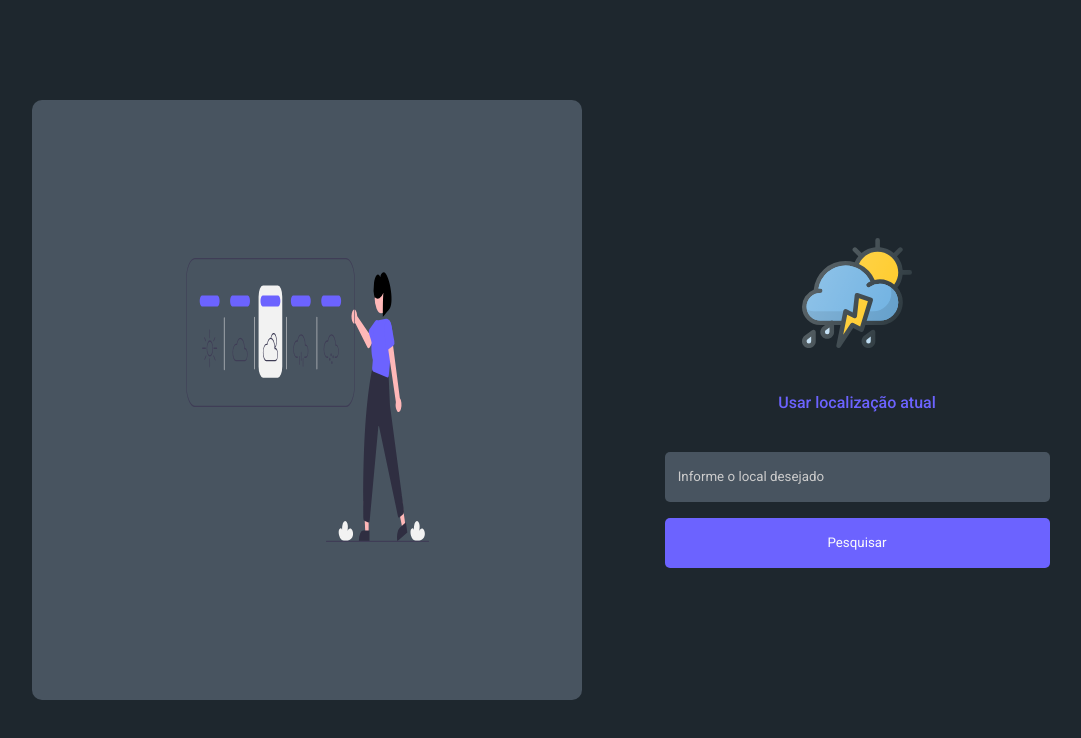
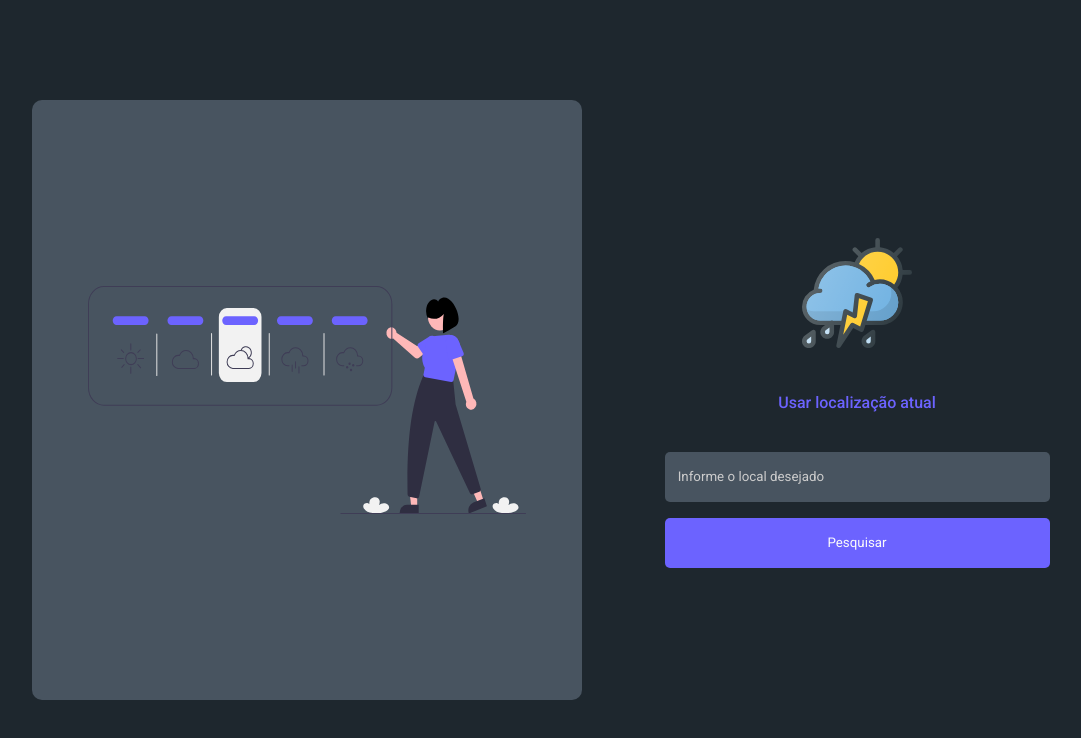
Before and after one commit to scsSilva/weather-app-web, a React (Vite) app: page / in a window 1280 px wide. Shown: the top 738 px of the page, without its empty margins (58-1139 px from the left). Built offline with nearby package versions, Linux system fonts and the light colour scheme.

Commit message:
Update styles.ts

```diff
--- a/src/styles.ts
+++ b/src/styles.ts
@@ -54,8 +54,8 @@ export const InfoSection = styled.section`
 `;
 
 export const IllustrationImage = styled.img`
-  width: 50%;
-  height: 50%;
+  width: 90%;
+  height: 40%;
 `;
 
 export const HeaderInfoSection = styled.header`
```
